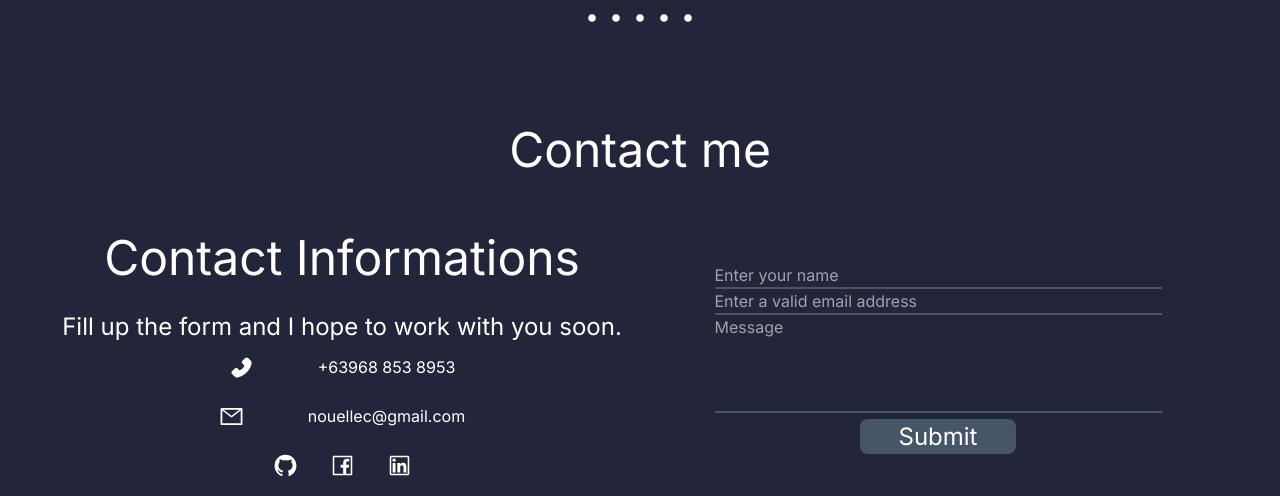
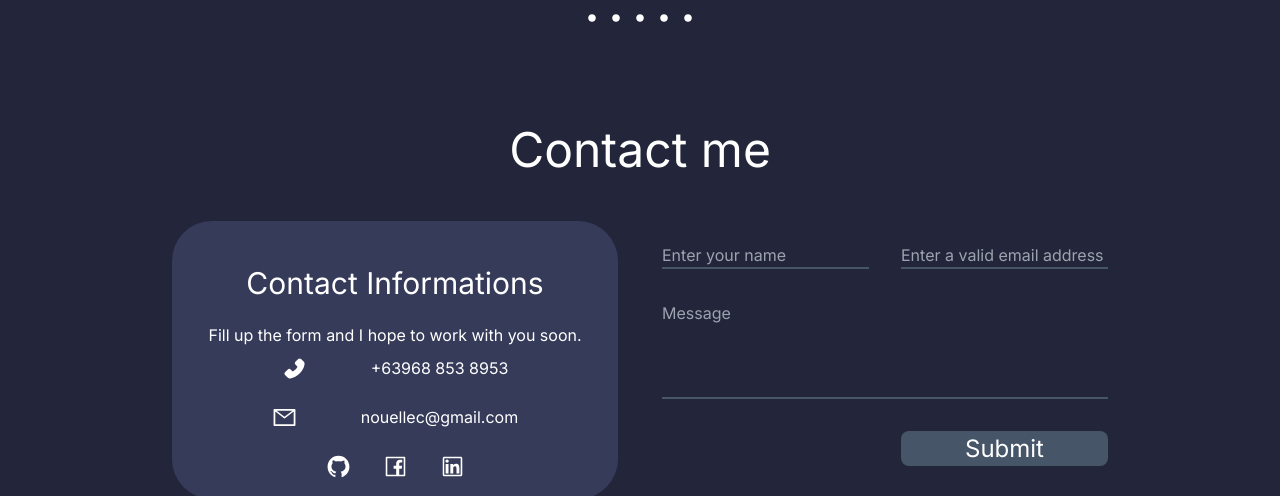
Before and after one commit to nouelledev/NextJSPort, a Next.js app: page / in a window 1280 px wide. Shown: the part 2759-3255 px from the top of the page. Built offline with nearby package versions, Linux system fonts and the light colour scheme.

Commit message:
Fixing contact form

```diff
--- a/app/components/Contact.tsx
+++ b/app/components/Contact.tsx
@@ -26,25 +26,23 @@ const Contact = () => {
   async function handleSubmit(e: React.SyntheticEvent) {
     await fetch("/api/email", {
       method: "POST",
-      body: JSON.stringify({
-        firstName: "Nouelle",
-      }),
+      body: JSON.stringify({}),
     });
   }
   return (
     <div
-      className="w-full h-full text-center grid grid-cols-1 px-11 pt-16 md:grid-cols-2"
+      className="md:w-[80%] h-full text-center grid grid-cols-1 px-11 pt-16 md:grid-cols-2 mx-auto gap-x-11"
       id="contact"
     >
       <h1 className="text-base md:text-5xl text-white pb-5 md:col-span-2 md:pb-[5%]">
         Contact me
       </h1>
-      <div className="col-start-1 h-full w-full place-content-center">
+      <div className="col-start-1 h-full w-full place-content-center border-white  border-solid rounded-my-size bg-card-contact">
         <div className="flex flex-col">
-          <h1 className="text-white md:text-5xl md:pb-[5%]">
+          <h1 className="text-white md:text-3xl md:pb-[5%] md:mt-11">
             Contact Informations
           </h1>
-          <p className="text-base md:text-2xl text-white md:pb-[2%] pb-5">
+          <p className="text-base md:text-1xl text-white md:pb-[2%] pb-5">
             Fill up the form and I hope to work with you soon.
           </p>
           <div className="text-white text-base w-full flex flex-row pb-6 justify-center md:gap-x-16 gap-x-3">
@@ -62,8 +60,9 @@ const Contact = () => {
           </div>
         </div>
       </div>
-      <div className=" mt-[5%] md:w-[75%] md:mx-auto">
+      <div className=" mt-[5%] md:w-full md:mx-auto">
         <form className=" md:col-start-2 " onSubmit={handleSubmit}>
+          <div className="md:grid md:grid-cols-2 md:gap-8">
             <input
               type="text"
               {...register("firstName")}
@@ -80,12 +79,13 @@ const Contact = () => {
               rows={4}
               {...register("message")}
               placeholder="Message"
-            className=" bg-inherit w-full border-b-2 border-b-slate-600 text-white text-base resize-none outline-none md:text-1xl"
+              className=" bg-inherit w-full border-b-2 border-b-slate-600 text-white text-base resize-none outline-none md:text-1xl col-span-2"
             />
             <input
-            className="text-white w-[50%] md:text-2xl md:w-[35%] h-[35px]  bg-slate-600 rounded-lg"
+              className="text-white w-[50%] md:text-2xl md:w-full h-[35px] md:h- bg-slate-600 rounded-lg row-start-3 col-start-2 justify-center"
               type="submit"
             />
+          </div>
         </form>
       </div>
     </div>
--- a/tailwind.config.js
+++ b/tailwind.config.js
@@ -10,6 +10,10 @@ module.exports = {
       colors: {
         "page-bg": "#23263A",
         "card-bd": "#2D3151",
+        "card-contact": "#363B5A",
+      },
+      borderRadius: {
+        "my-size": "2.5rem",
       },
     },
   },
```
Lines whose indentation alone changed are shown as unchanged.
